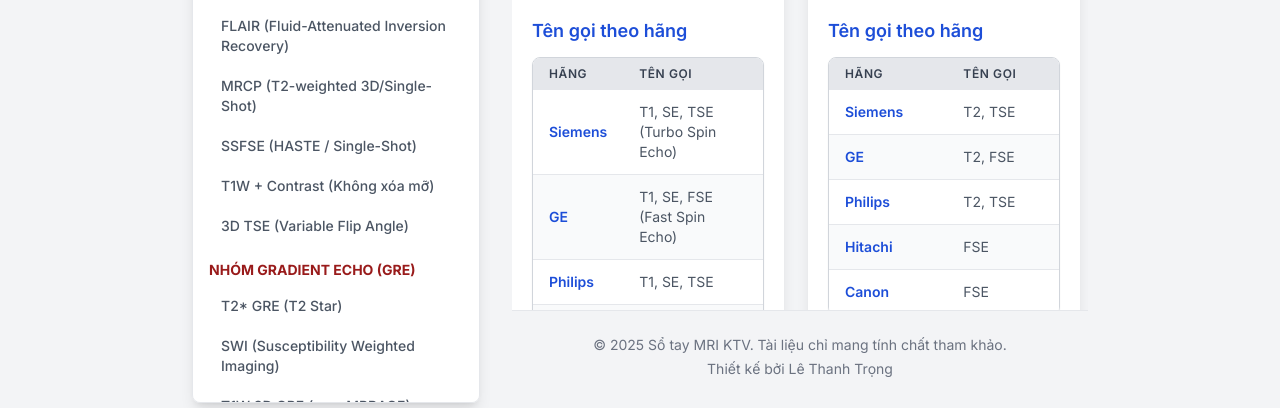
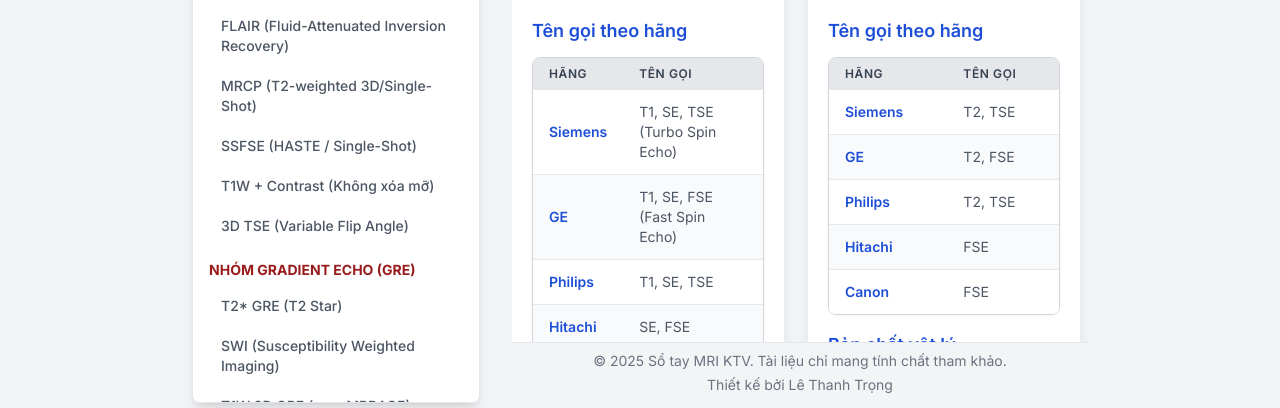
Before and after one commit to lethanhtrong-cm/lunglowdose, a plain HTML site: page mripulse/index.html in a window 1280 px wide. Shown: the part 349-757 px from the top of the page. Drawn offline with nearby package versions, Linux system fonts and the light colour scheme.

Commit message:
Update index.html

```diff
--- a/mripulse/index.html
+++ b/mripulse/index.html
@@ -135,7 +135,7 @@
             <!-- Footer -->
             <!-- ĐÃ SỬA: Thêm mt-auto để đẩy footer xuống cuối trên desktop -->
             <!-- ĐÃ SỬA LẦN 3: Xóa mt-auto, thêm md:sticky, md:bottom-0, md:bg-gray-100, md:z-10, md:border-t -->
-            <footer class="text-center p-6 text-gray-500 text-sm flex-shrink-0 md:sticky md:bottom-0 md:z-10 md:bg-gray-100 md:border-t md:border-gray-200">
+            <footer class="text-center p-2 text-gray-500 text-sm flex-shrink-0 md:sticky md:bottom-0 md:z-10 md:bg-gray-100 md:border-t md:border-gray-200">
                 <div>© 2025 Sổ tay MRI KTV. Tài liệu chỉ mang tính chất tham khảo.</div>
                 <div class="mt-1">Thiết kế bởi Lê Thanh Trọng</div> <!-- ĐÃ THÊM -->
             </footer>
```
